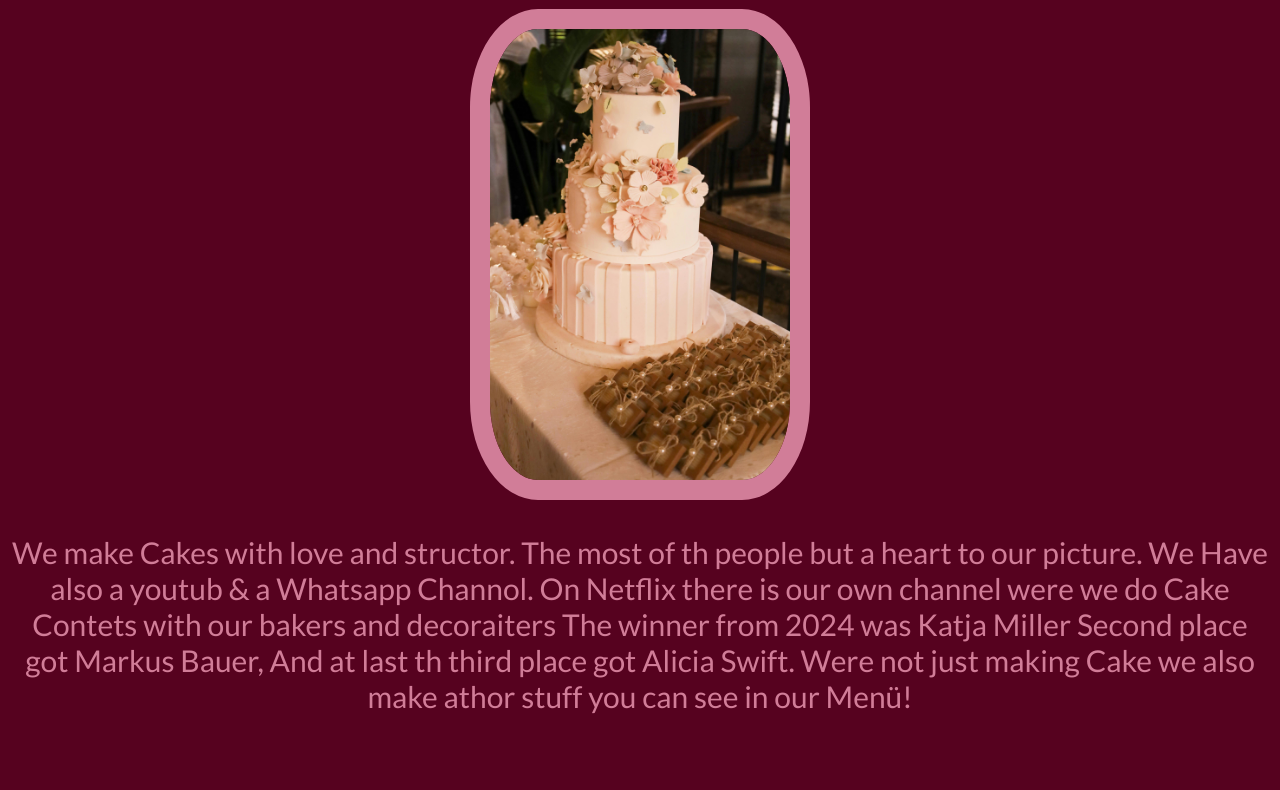
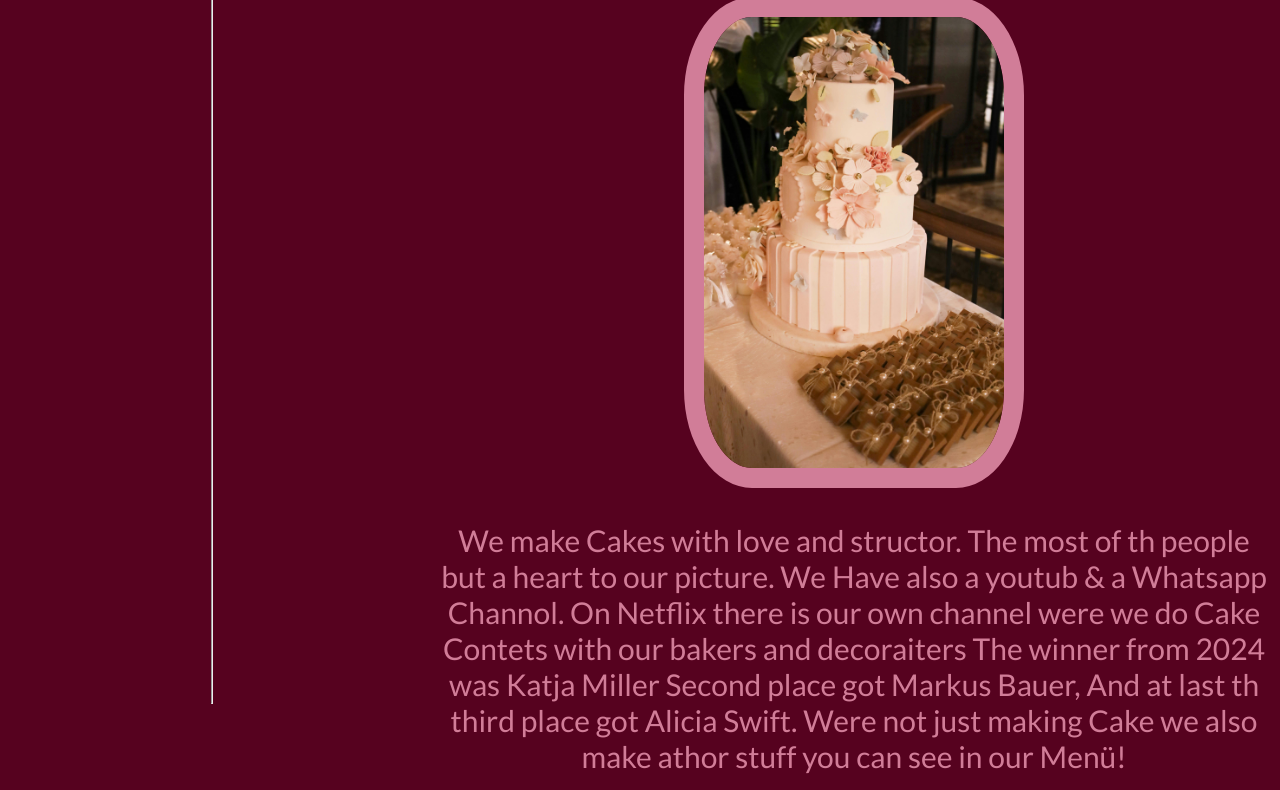
Before and after one commit to unicorn9991/-Cakeria, a plain HTML site: page index.html in a window 1280 px wide. Shown: the part 411-1201 px from the top of the page. Before the commit the page ends 1155 px from the top, so only its background shows below. Drawn offline with Linux system fonts and the light colour scheme; a web font is replaced by a local one.

Commit message:
Update style.css

```diff
--- a/style.css
+++ b/style.css
@@ -52,9 +52,6 @@ ul {
   gap: 200px;
 }
 
-#flower {
-  margin-left: 200px;
-}
 
 #h1 {
   text-align: center;
@@ -70,9 +67,21 @@ img {
   border: #d17d98 solid 20px;
 }
 
-#container {
+.p-img {
+  grid-column: 1 / 2;
+}
+
+.s-text {
+  grid-column: 2 / 4;
+}
+
+.container {
   display: grid;
-  gap: 200px;
-  grid-template-columns: 1fr 1fr;
-  grid-template-rows: 1fr 1fr;
+  gap: 20px;
+  grid-template-columns: 1fr 1fr 1fr;
+  grid-template-rows: 1fr 1fr 1fr;
 }
+
+hr {
+  margin-bottom: 100px;
+}
```
